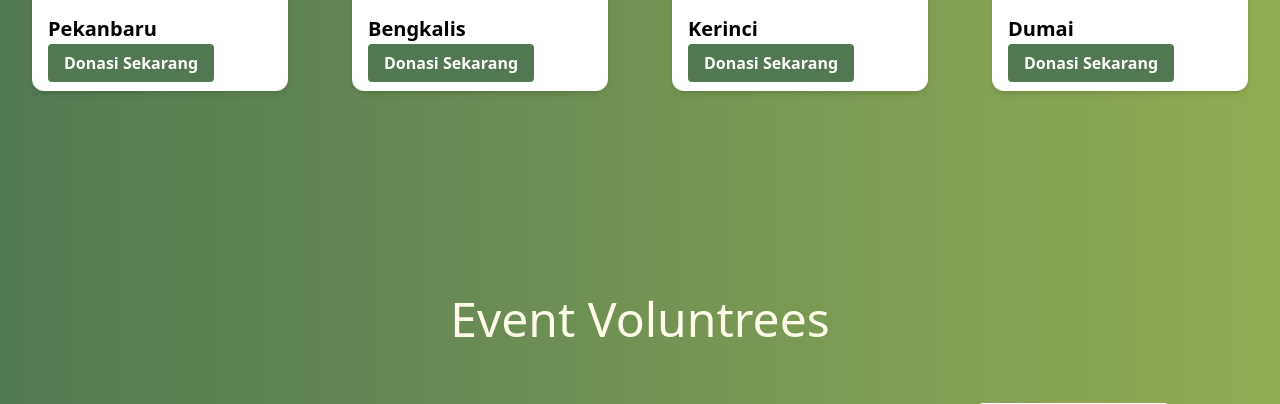
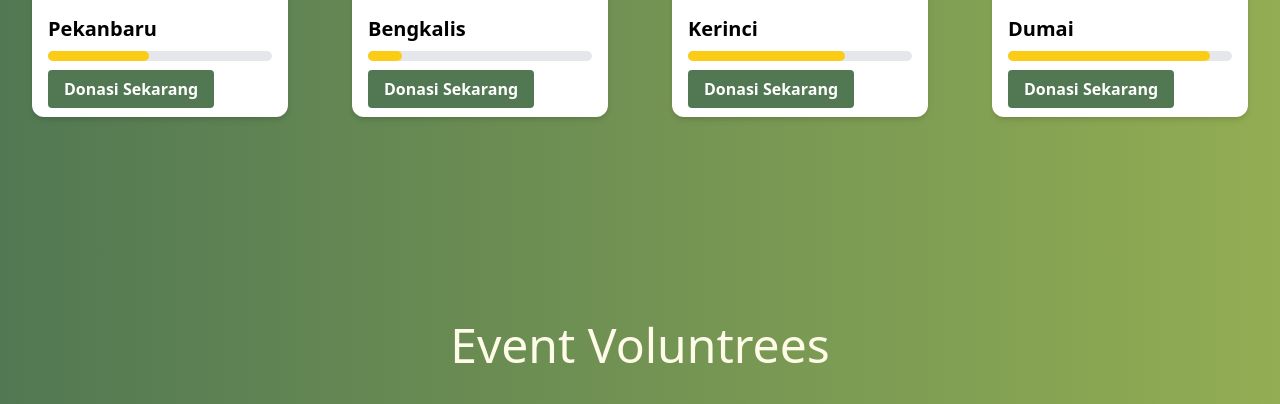
Before and after one commit to josuaewaldo/Project_Pohon, a CodeIgniter app: page /Project_Pohon/ in a window 1280 px wide. Shown: the part 1781-2185 px from the top of the page. Run offline with CodeIgniter, Linux system fonts and the light colour scheme; some libraries are stand-ins or nearby versions.

Commit message:
Update beranda.php
Nambahin milestone Progress Donasi, Masih Static

```diff
--- a/application/views/User/beranda.php
+++ b/application/views/User/beranda.php
@@ -46,9 +46,12 @@
                 <img class="w-full h-40 object-cover hover:scale-125 ease-in duration-150" src="./assets/img/Fire1.jpg"
                     alt="Pekanbaru" />
             </picture>
-
             <h1 class="mt-4 mb-2 text-xl font-bold">Pekanbaru</h1>
-                    <a href="<?= base_url('User/formDonasi'); ?>" class="bg-[#527853] hover:bg-[#496b4a] text-white font-bold py-2 px-4 rounded">Donasi Sekarang</a>
+            <div class="w-full bg-gray-200 rounded-full h-2.5 mb-4 dark:bg-gray-700">
+                <div class="bg-yellow-400 h-2.5 rounded-full dark:bg-gray-300" style="width: 45%"></div>
+            </div>
+            <a href="<?= base_url('User/formDonasi'); ?>"
+                class="bg-[#527853] hover:bg-[#496b4a] text-white font-bold py-2 px-4 rounded">Donasi Sekarang</a>
         </div>
         <div class="p-4 m-8 w-80 bg-white shadow-md rounded-xl">
             <picture class="rounded-lg block overflow-hidden">
@@ -56,7 +59,11 @@
                     alt="Bengkalis" />
             </picture>
             <h1 class="mt-4 mb-2 text-xl font-bold">Bengkalis</h1>
-                    <a href="<?= base_url('User/formDonasi'); ?>" class="bg-[#527853] hover:bg-[#496b4a] text-white font-bold py-2 px-4 rounded">Donasi Sekarang</a>
+            <div class="w-full bg-gray-200 rounded-full h-2.5 mb-4 dark:bg-gray-700">
+                <div class="bg-yellow-400 h-2.5 rounded-full dark:bg-gray-300" style="width: 15%"></div>
+            </div>
+            <a href="<?= base_url('User/formDonasi'); ?>"
+                class="bg-[#527853] hover:bg-[#496b4a] text-white font-bold py-2 px-4 rounded">Donasi Sekarang</a>
         </div>
         <div class="p-4 m-8 w-80 bg-white shadow-md rounded-xl">
             <picture class="rounded-lg block overflow-hidden">
@@ -64,7 +71,11 @@
                     alt="Bengkalis" />
             </picture>
             <h1 class="mt-4 mb-2 text-xl font-bold">Kerinci</h1>
-                    <a href="<?= base_url('User/formDonasi'); ?>" class="bg-[#527853] hover:bg-[#496b4a] text-white font-bold py-2 px-4 rounded">Donasi Sekarang</a>
+            <div class="w-full bg-gray-200 rounded-full h-2.5 mb-4 dark:bg-gray-700">
+                <div class="bg-yellow-400 h-2.5 rounded-full dark:bg-gray-300" style="width: 70%"></div>
+            </div>
+            <a href="<?= base_url('User/formDonasi'); ?>"
+                class="bg-[#527853] hover:bg-[#496b4a] text-white font-bold py-2 px-4 rounded">Donasi Sekarang</a>
         </div>
         <div class="p-4 m-8 w-80 bg-white shadow-md rounded-xl">
             <picture class="rounded-lg block overflow-hidden">
@@ -72,7 +83,11 @@
                     alt="Bengkalis" />
             </picture>
             <h1 class="mt-4 mb-2 text-xl font-bold">Dumai</h1>
-                    <a href="<?= base_url('User/formDonasi'); ?>" class="bg-[#527853] hover:bg-[#496b4a] text-white font-bold py-2 px-4 rounded">Donasi Sekarang</a>
+            <div class="w-full bg-gray-200 rounded-full h-2.5 mb-4 dark:bg-gray-700">
+                <div class="bg-yellow-400 h-2.5 rounded-full dark:bg-gray-300" style="width: 90%"></div>
+            </div>
+            <a href="<?= base_url('User/formDonasi'); ?>"
+                class="bg-[#527853] hover:bg-[#496b4a] text-white font-bold py-2 px-4 rounded">Donasi Sekarang</a>
         </div>
     </div>
 </div>
@@ -93,8 +108,7 @@
             </picture>
 
             <h1 class="mt-4 mb-2 text-xl font-bold">Penanaman-Pekanbaru</h1>
-                    <button type="submit"
-                        class="bg-[#527853] hover:bg-[#496b4a] text-white font-bold py-2 px-4 rounded">
+            <button type="submit" class="bg-[#527853] hover:bg-[#496b4a] text-white font-bold py-2 px-4 rounded">
                 Daftar Sekarang
             </button>
         </div>
@@ -104,8 +118,7 @@
                     alt="Bengkalis" />
             </picture>
             <h1 class="mt-4 mb-2 text-xl font-bold">Penanaman-Bengkalis</h1>
-                    <button type="submit"
-                        class="bg-[#527853] hover:bg-[#496b4a] text-white font-bold py-2 px-4 rounded">
+            <button type="submit" class="bg-[#527853] hover:bg-[#496b4a] text-white font-bold py-2 px-4 rounded">
                 Daftar Sekarang
             </button>
         </div>
@@ -116,8 +129,7 @@
             </picture>
 
             <h1 class="mt-4 mb-2 text-xl font-bold">Penanaman-Kerinci</h1>
-                    <button type="submit"
-                        class="bg-[#527853] hover:bg-[#496b4a] text-white font-bold py-2 px-4 rounded">
+            <button type="submit" class="bg-[#527853] hover:bg-[#496b4a] text-white font-bold py-2 px-4 rounded">
                 Daftar Sekarang
             </button>
         </div>
@@ -128,8 +140,7 @@
             </picture>
 
             <h1 class="mt-4 mb-2 text-xl font-bold">Penanaman-Dumai</h1>
-                    <button type="submit"
-                        class="bg-[#527853] hover:bg-[#496b4a] text-white font-bold py-2 px-4 rounded">
+            <button type="submit" class="bg-[#527853] hover:bg-[#496b4a] text-white font-bold py-2 px-4 rounded">
                 Daftar Sekarang
             </button>
         </div>
```
Lines whose indentation alone changed are shown as unchanged.
